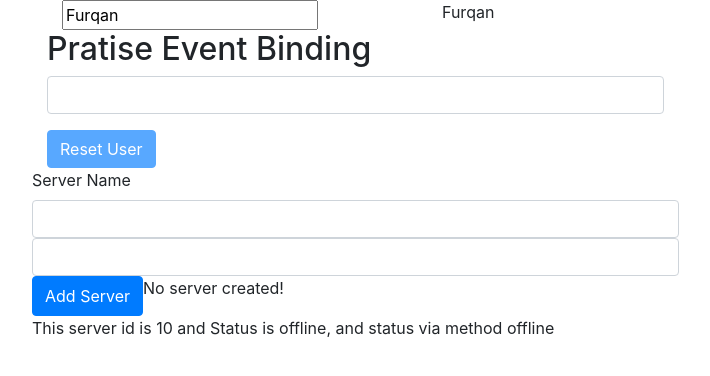
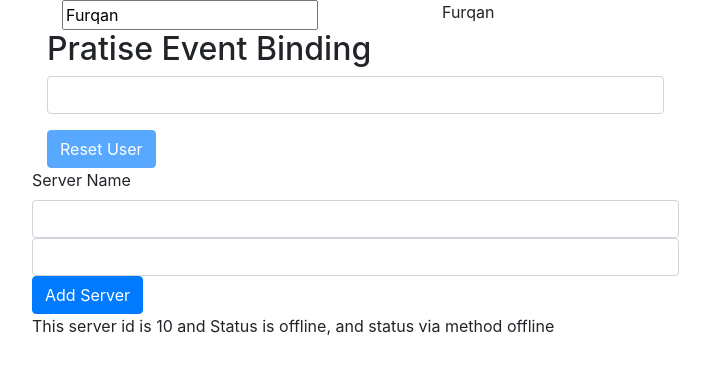
Before and after one commit to furqankhyraj/angular, an Angular app: page / in a window 1280 px wide. Shown: the top 376 px of the page, without its empty margins (23-733 px from the left). Built offline with nearby package versions, Linux system fonts and the light colour scheme.

Commit message:
ngIf Conditions

```diff
--- a/src/app/servers/servers.component.html
+++ b/src/app/servers/servers.component.html
@@ -22,6 +22,7 @@
         [disabled]="!allowNewServer"
         (click)="onCreateServer()">Add Server</button>
         <!-- <p [innerText]="allowNewServer"></p> -->
-        <p>{{ serverCreationStatus }}</p>
+        <!-- <p>{{ serverCreationStatus }}</p> -->
+        <p *ngIf="serverCreated">{{ serverCreationStatus }}</p>
     </div>
 <app-server></app-server>
--- a/src/app/servers/servers.component.ts
+++ b/src/app/servers/servers.component.ts
@@ -10,6 +10,7 @@ export class ServersComponent implements OnInit {
   serverCreationStatus = 'No server created!';
   serverName = '';
   userName = '';
+  serverCreated=false;
   resetUserNameFlag = true;
   constructor() {
     setTimeout(()=>{
@@ -31,6 +32,8 @@ export class ServersComponent implements OnInit {
   }
 
   onCreateServer(){
+    this.serverCreated = true;
+
     this.serverCreationStatus = 'Server was created & Name is '+this.serverName;
   }
 
```
Also changed, not shown: 1 other file (tests, documents, lock files or other folders).
